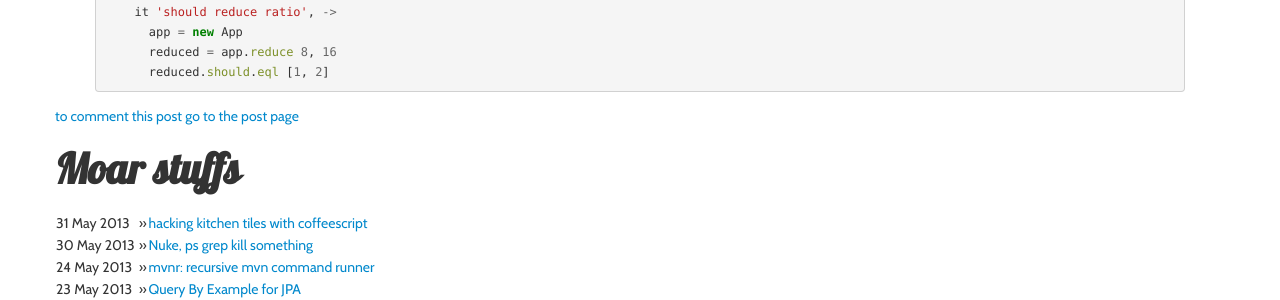
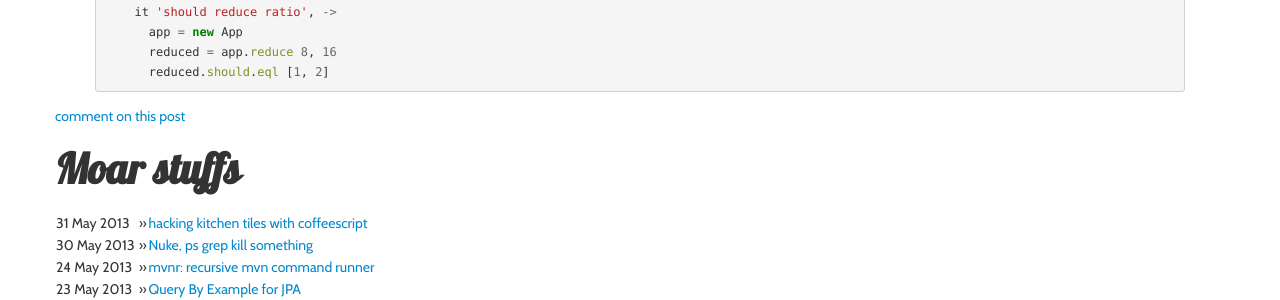
Before and after one commit to kenglxn/kenglxn.github.com, a Jekyll site: the page built from index.html, in a window 1280 px wide. Shown: the part 1604-1904 px from the top of the page. Built offline with Jekyll 4.4.1, drawn with Linux system fonts in a browser that asks for light colours; Markdown is read by kramdown in place of the engine named in the settings.

Commit message:
better comment link from index.html

```diff
--- a/_layouts/post.html
+++ b/_layouts/post.html
@@ -7,6 +7,7 @@
 
   {{ content }}
 
+  <a id="comment">
   <div id="disqus_thread"></div>
 </div>
 
--- a/index.html
+++ b/index.html
@@ -6,5 +6,5 @@
   <h2><a href="{{ site.posts.first.url }}">{{ site.posts.first.title }}</a></h2>
   {{ site.posts.first.content }}
 
-  <a href="{{ site.posts.first.url }}">to comment this post go to the post page</a>
+  <a href="{{ site.posts.first.url }}#comment">comment on this post</a>
 </div>
```
